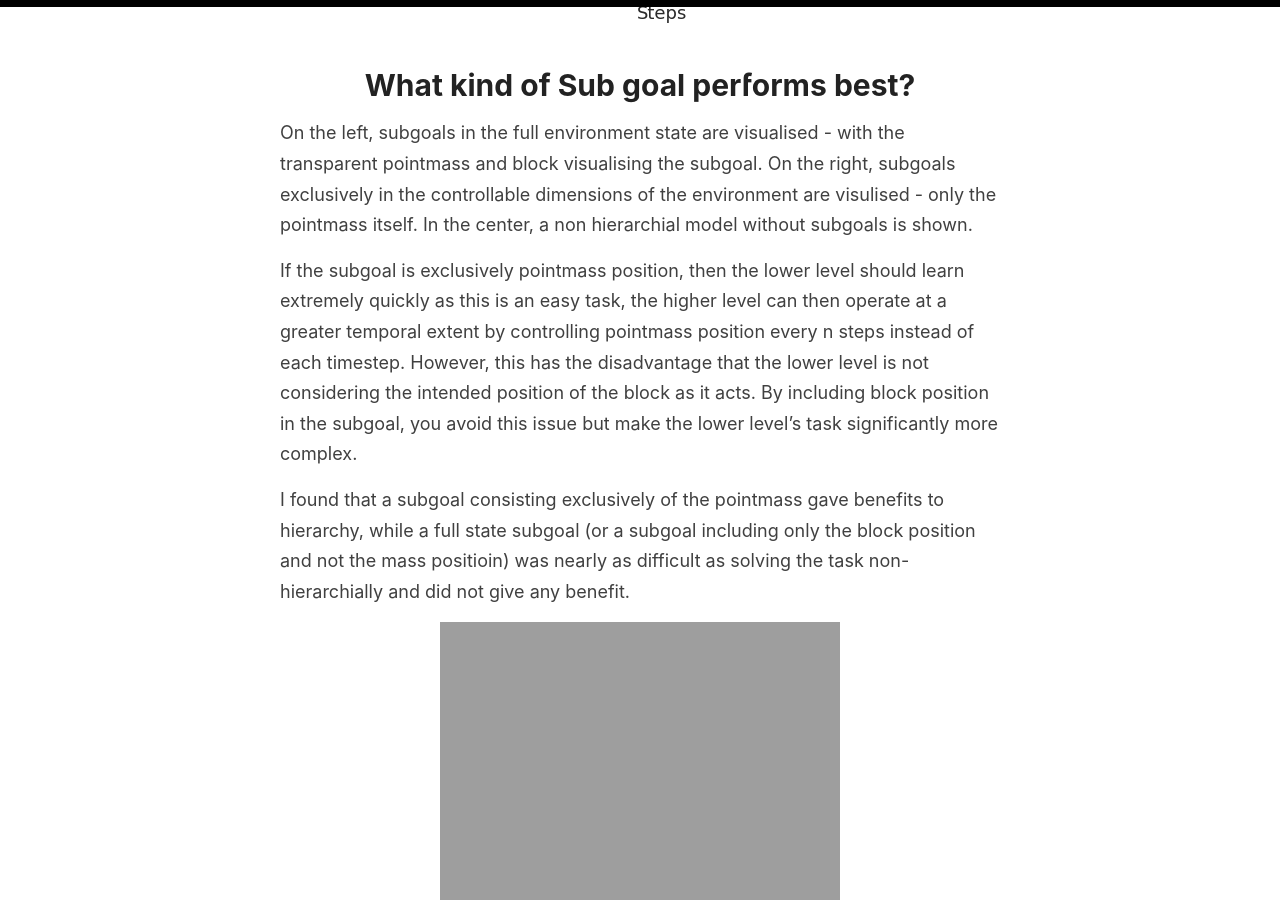
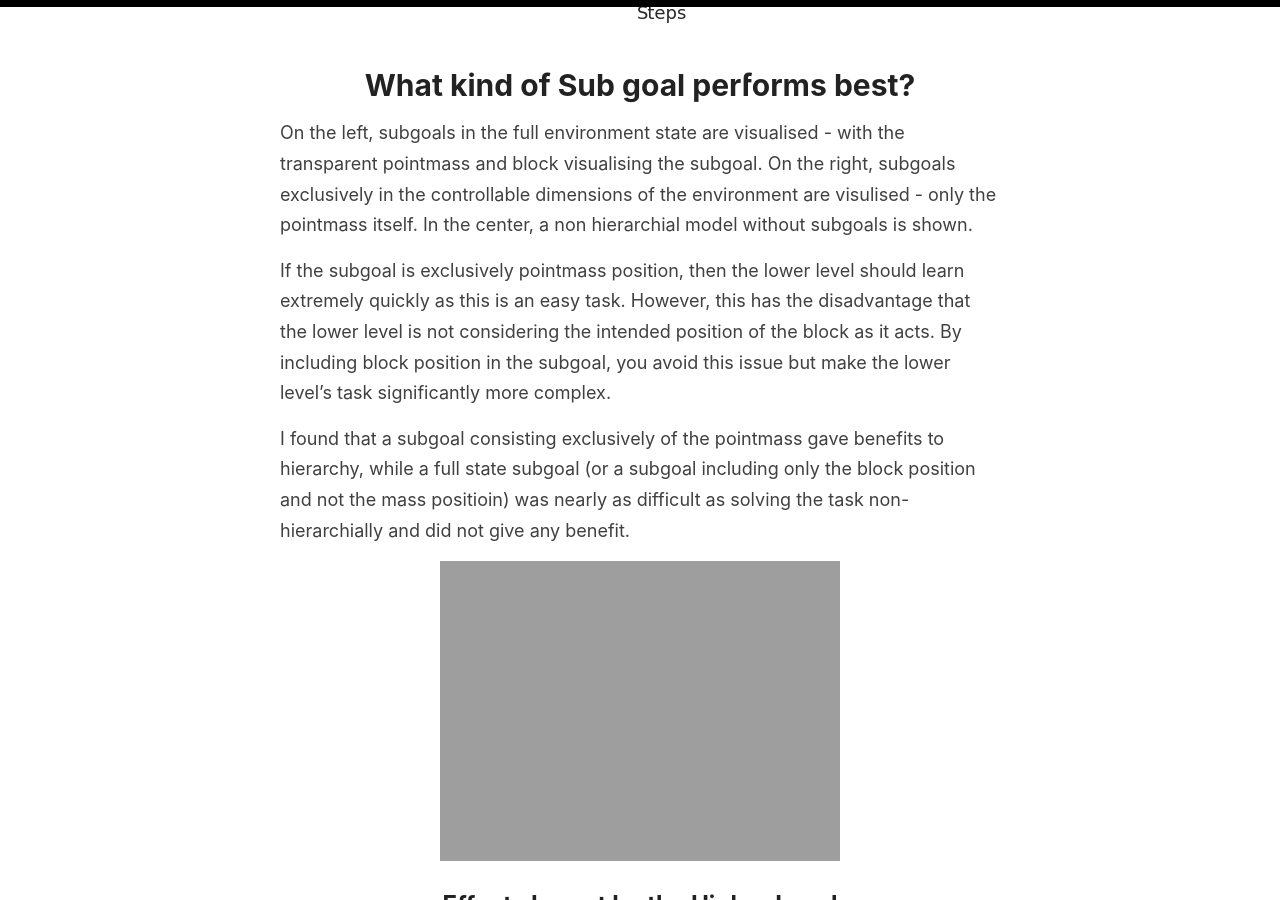
Before and after one commit to sholtodouglas/sholtodouglas.github.io, a Jekyll site: the page built from _posts/2020-06-03-Dissecting_Hierarchial_RL.md, in a window 1280 px wide and 900 px high, scrolled down 4996 px. Built offline with Jekyll 4.4.1, drawn with Linux system fonts in a browser that asks for light colours; some of the changed text lies outside the part shown.

Commit message:
Update 2020-06-03-Dissecting_Hierarchial_RL.md

```diff
--- a/_posts/2020-06-03-Dissecting_Hierarchial_RL.md
+++ b/_posts/2020-06-03-Dissecting_Hierarchial_RL.md
@@ -65,7 +65,7 @@ How often should the higher level reset the subgoal which the lower level is try
 
 On the left, subgoals in the full environment state are visualised - with the transparent pointmass and block visualising the subgoal. On the right, subgoals exclusively in the controllable dimensions of the environment are visulised - only the pointmass itself. In the center, a non hierarchial model without subgoals is shown.
 
-If the subgoal is exclusively pointmass position, then the lower level should learn extremely quickly as this is an easy task, the higher level can then operate at a greater temporal extent by controlling pointmass position every n steps instead of each timestep. However, this has the disadvantage that the lower level is not considering the intended position of the block as it acts. By including block position in the subgoal, you avoid this issue but make the lower level's task significantly more complex.
+If the subgoal is exclusively pointmass position, then the lower level should learn extremely quickly as this is an easy task. However, this has the disadvantage that the lower level is not considering the intended position of the block as it acts. By including block position in the subgoal, you avoid this issue but make the lower level's task significantly more complex.
 
 I found that a subgoal consisting exclusively of the pointmass gave benefits to hierarchy, while a full state subgoal (or a subgoal including only the block position and not the mass positioin) was nearly as difficult as solving the task non-hierarchially and did not give any benefit.
 
```
Also changed, not shown: other parts of _posts/2020-06-03-Dissecting_Hierarchial_RL.md (+1 -1 lines).
